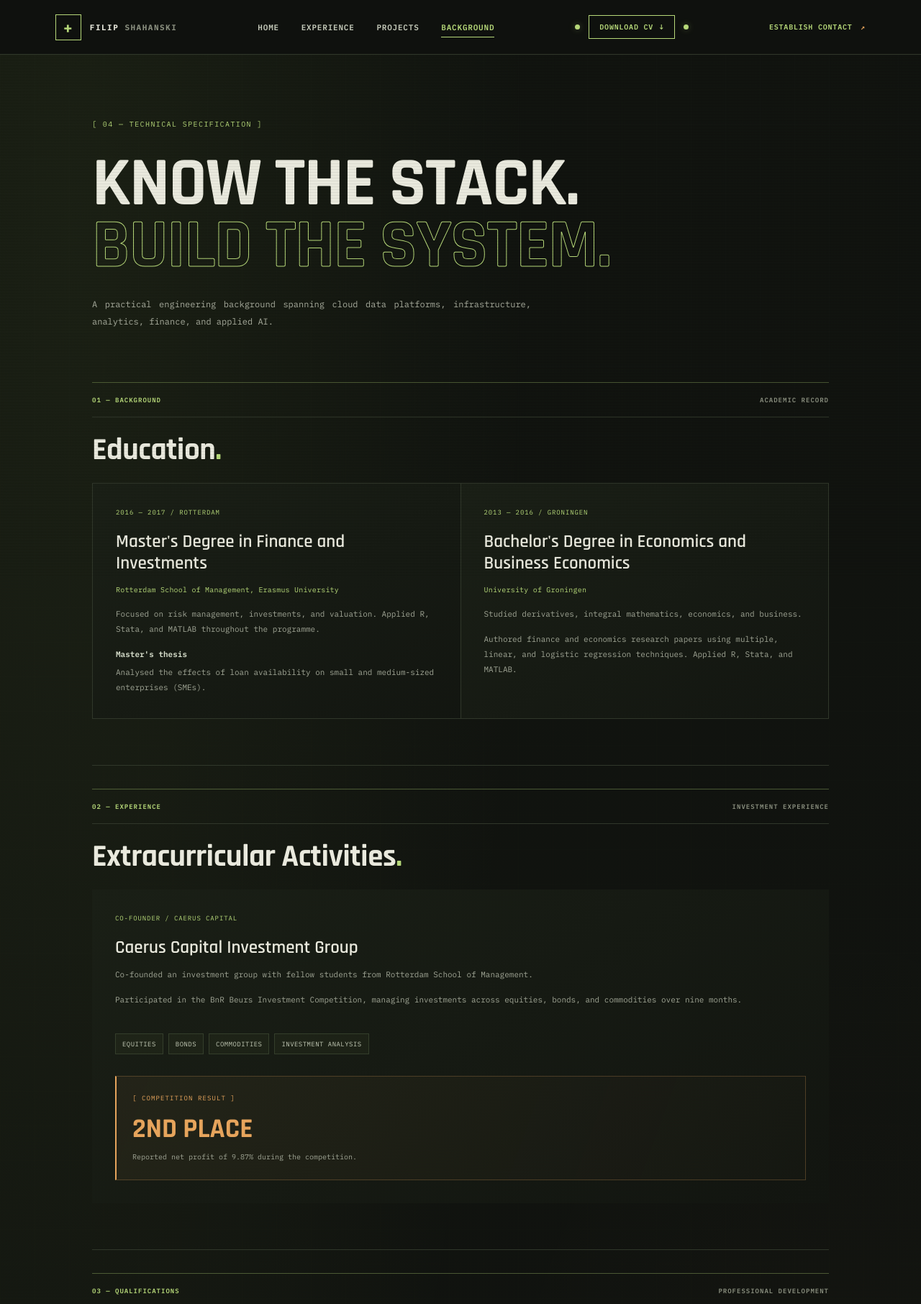
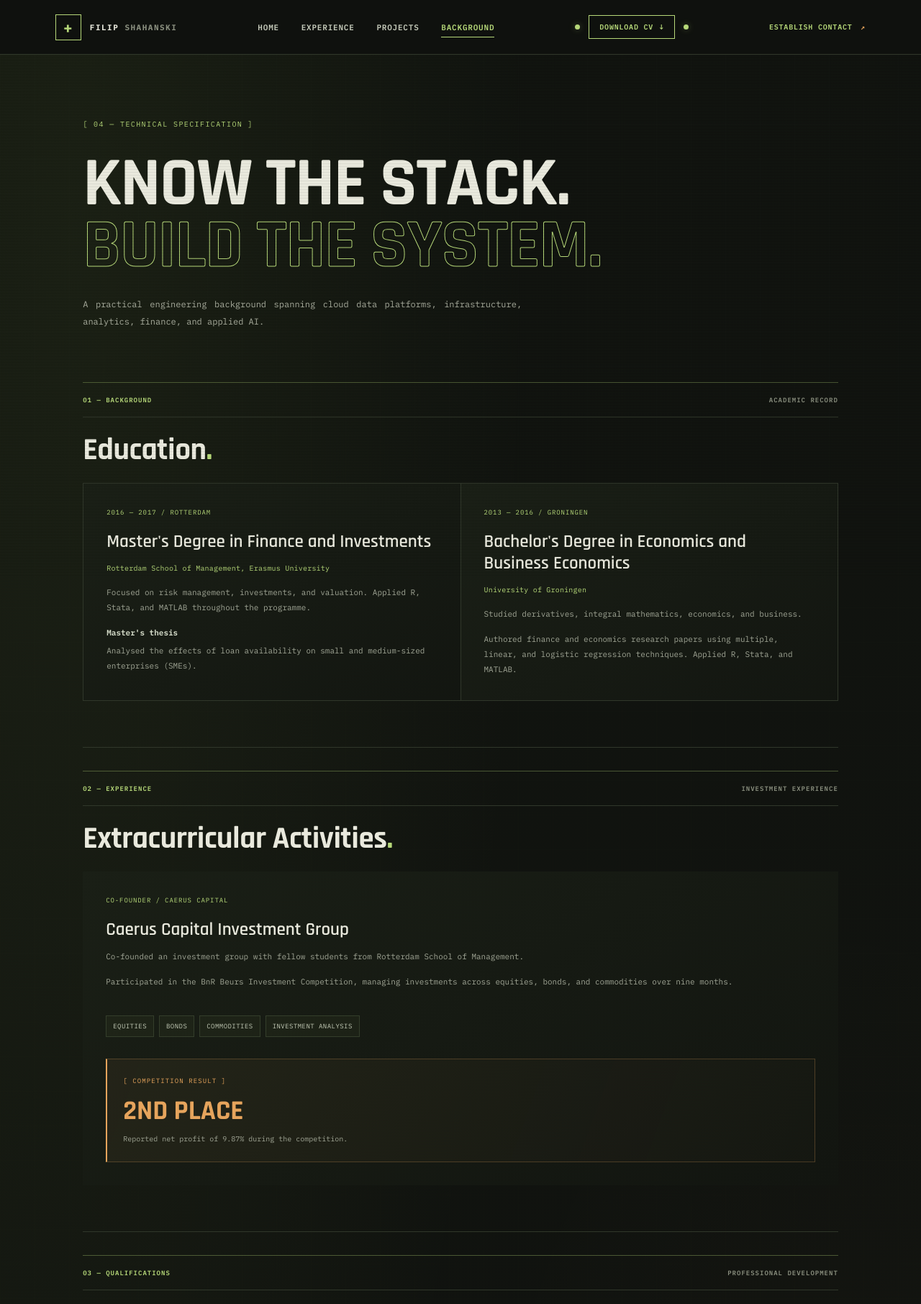
Before and after one commit to filip-dev-portfolio/personal-portfolio, a FastAPI app: page /background in a window 1280 px wide. Shown: the top 1812 px of the page at 72% size. Run offline with FastAPI, Linux system fonts and the light colour scheme.

Commit message:
feature(padding): fix padding of background page

```diff
--- a/app/static/css/style.css
+++ b/app/static/css/style.css
@@ -3018,7 +3018,6 @@ button:focus-visible .binary-hover-cell,
     font-size: 12px;
     line-height: 2;
 }
-
 /* =========================================================
    SECTION HEADERS
    ========================================================= */
@@ -3666,6 +3665,9 @@ button:focus-visible .binary-hover-cell,
     .background-page .tag-list span {
         font-size: 8px;
     }
+}
+.background-page {
+    padding: 90px 9% 110px;
 }
 .project-github-link {
     display: inline-flex;
--- a/docs/static/css/style.css
+++ b/docs/static/css/style.css
@@ -3018,7 +3018,6 @@ button:focus-visible .binary-hover-cell,
     font-size: 12px;
     line-height: 2;
 }
-
 /* =========================================================
    SECTION HEADERS
    ========================================================= */
@@ -3666,6 +3665,9 @@ button:focus-visible .binary-hover-cell,
     .background-page .tag-list span {
         font-size: 8px;
     }
+}
+.background-page {
+    padding: 90px 9% 110px;
 }
 .project-github-link {
     display: inline-flex;
```
